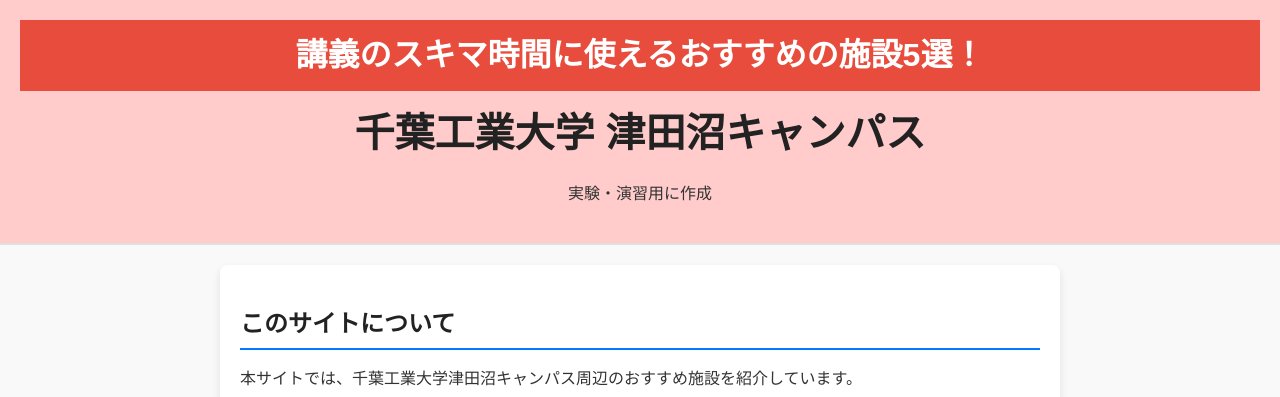
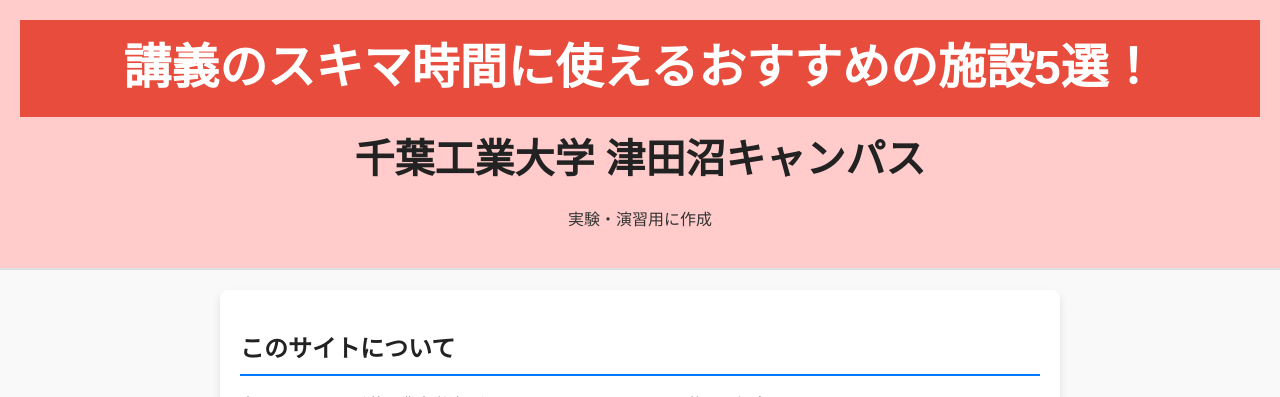
Before and after one commit to yabukilab/shimoda-c, a PHP site: page / in a window 1280 px wide. Shown: the top 397 px of the page. Run offline with PHP 8.4, Linux system fonts and the light colour scheme.

Commit message:
ヘッダーのフォントサイズを調整

```diff
--- a/htdocs/styles/the-top-page.css
+++ b/htdocs/styles/the-top-page.css
@@ -47,12 +47,12 @@ header {
 }
 
 .header-bar {
-  font-size: 2em; /* 一回り大きく */
+  font-size: 3em; /* 一回り大きく */
 }
 
 header h1 {
   margin: 10px 0;
-  font-size: 3em;
+  font-size: 2em;
 }
 
 header h1 {
```
